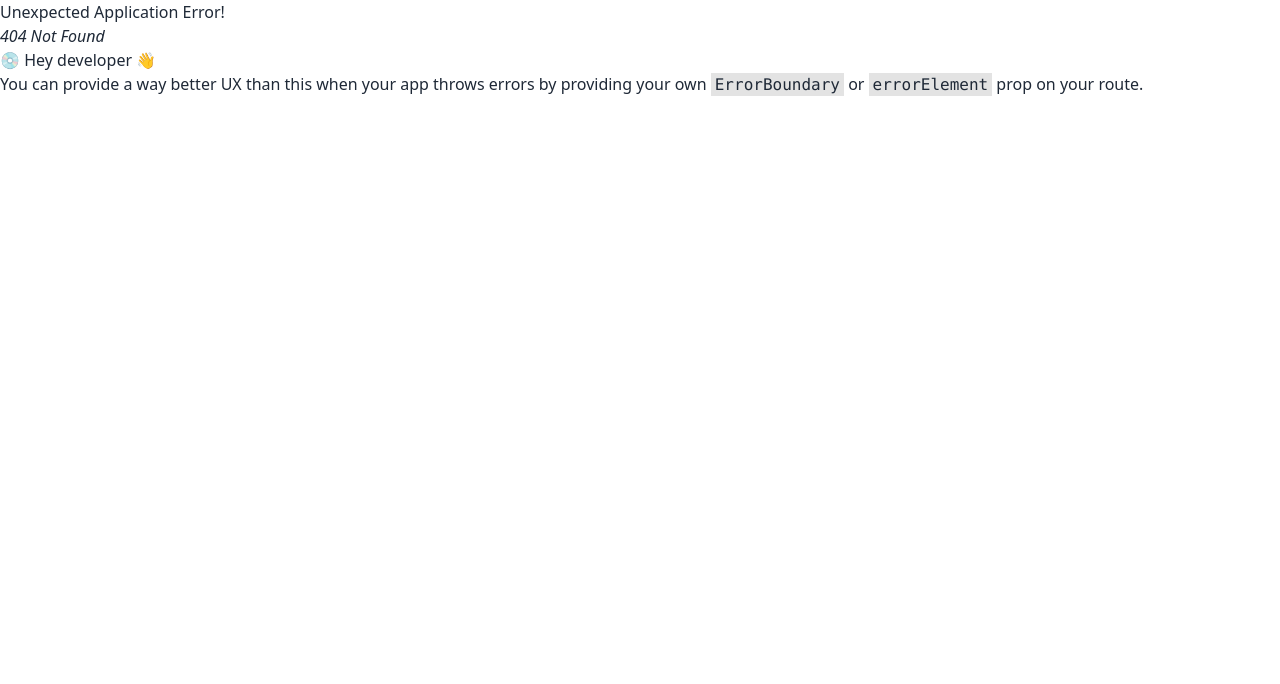
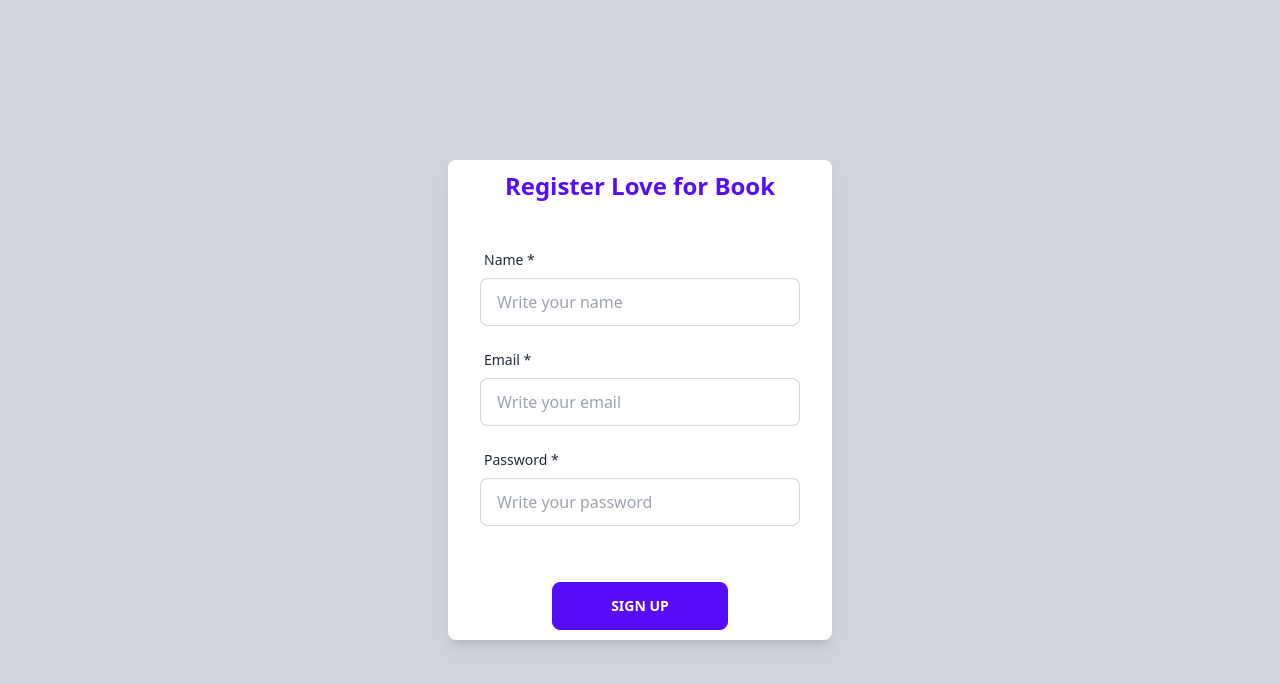
Before and after one commit to arifmia1129/book-catalog-client, a React (Vite) app: page /signup in a window 1280 px wide. Before the commit this address had no page. Shown: the top 684 px of the page. Built offline with nearby package versions, Linux system fonts and the light colour scheme.

Commit message:
sign up form added

```diff
--- a/package.json
+++ b/package.json
@@ -14,6 +14,8 @@
     "@reduxjs/toolkit": "^1.9.5",
     "react": "^18.2.0",
     "react-dom": "^18.2.0",
+    "react-hook-form": "^7.45.4",
+    "react-hot-toast": "^2.4.1",
     "react-icons": "^4.10.1",
     "react-redux": "^8.1.2",
     "react-router-dom": "^6.15.0"
--- a/src/App.tsx
+++ b/src/App.tsx
@@ -1,11 +1,11 @@
-import Navbar from "./componets/Shared/Navbar";
-import Book from "./pages/Book/Book";
+import { Toaster } from "react-hot-toast";
+import MainLayout from "./layouts/MainLayout";
 
 function App() {
   return (
     <>
-      <Navbar />
-      <Book />
+      <MainLayout />
+      <Toaster />
     </>
   );
 }
--- /dev/null
+++ b/src/layouts/MainLayout.tsx
@@ -0,0 +1,11 @@
+import Navbar from "../componets/Shared/Navbar";
+import Book from "../pages/Book/Book";
+
+export default function MainLayout() {
+  return (
+    <div>
+      <Navbar />
+      <Book />
+    </div>
+  );
+}
--- /dev/null
+++ b/src/pages/Authentication/Signup.tsx
@@ -0,0 +1,93 @@
+import React, { useState } from "react";
+import { useForm } from "react-hook-form";
+import Loading from "../../componets/Shared/Loading";
+import { FieldError } from "react-hook-form";
+
+function Signup() {
+  const [isLoading, setIsLoading] = useState(false);
+
+  const {
+    register,
+    formState: { errors },
+    handleSubmit,
+  } = useForm();
+
+  const onSubmit = async (data) => {
+    console.log(data);
+  };
+
+  if (isLoading) {
+    return <Loading />;
+  }
+  return (
+    <div className="h-screen w-full bg-gray-300 m-0 flex justify-center items-center">
+      <div>
+        <form onSubmit={handleSubmit(onSubmit)}>
+          <div className="w-[90vw] md:w-[30vw] md:h-[60vh] h-[90vh] rounded-lg bg-white grid grid-cols-1 place-content-center place-items-center shadow-lg">
+            <p className="text-center font-bold text-2xl text-primary mb-10">
+              Register Love for Book
+            </p>
+            <div className="form-control w-full max-w-xs">
+              <label className="label">
+                <span className="label-text">Name *</span>
+              </label>
+              <input
+                {...register("name", { required: "Name is required" })}
+                type="text"
+                placeholder="Write your name"
+                className="input input-bordered w-full max-w-xs"
+              />
+              <label className="label">
+                <span className="label-text-alt text-red-500">
+                  {errors.name && String(errors.name.message)}
+                </span>
+              </label>
+            </div>
+            <div className="form-control w-full max-w-xs">
+              <label className="label">
+                <span className="label-text">Email *</span>
+              </label>
+              <input
+                {...register("email", { required: "Email is required" })}
+                type="text"
+                placeholder="Write your email"
+                className="input input-bordered w-full max-w-xs"
+              />
+              <label className="label">
+                <span className="label-text-alt text-red-500">
+                  {errors.email && String(errors.email.message)}
+                </span>
+              </label>
+            </div>
+            <div className="form-control w-full max-w-xs">
+              <label className="label">
+                <span className="label-text">Password *</span>
+              </label>
+              <input
+                {...register("password", { required: "Password is required" })}
+                type="password"
+                placeholder="Write your password"
+                className="input input-bordered w-full max-w-xs"
+              />
+              <label className="label">
+                <span className="label-text-alt text-red-500">
+                  {errors.password && String(errors.password.message)}
+                </span>
+              </label>
+            </div>
+
+            <div className="w-full flex justify-center mt-10">
+              <input
+                className="btn btn-primary text-white w-44"
+                value={"Sign Up"}
+                type="submit"
+              />
+            </div>
+          </div>
+        </form>
+      </div>
+    </div>
+  );
+}
+
+export default Signup;
--- a/src/routes/index.tsx
+++ b/src/routes/index.tsx
@@ -1,10 +1,20 @@
 import { createBrowserRouter } from "react-router-dom";
 import App from "../App";
+import Signup from "../pages/Authentication/Signup";
 
 const router = createBrowserRouter([
   {
     path: "/",
-    element: <App />,
+    children: [
+      {
+        index: true,
+        element: <App />,
+      },
+    ],
+  },
+  {
+    path: "/signup",
+    element: <Signup />,
   },
 ]);
 
```
Also changed, not shown: 1 other file (tests, documents, lock files or other folders).
